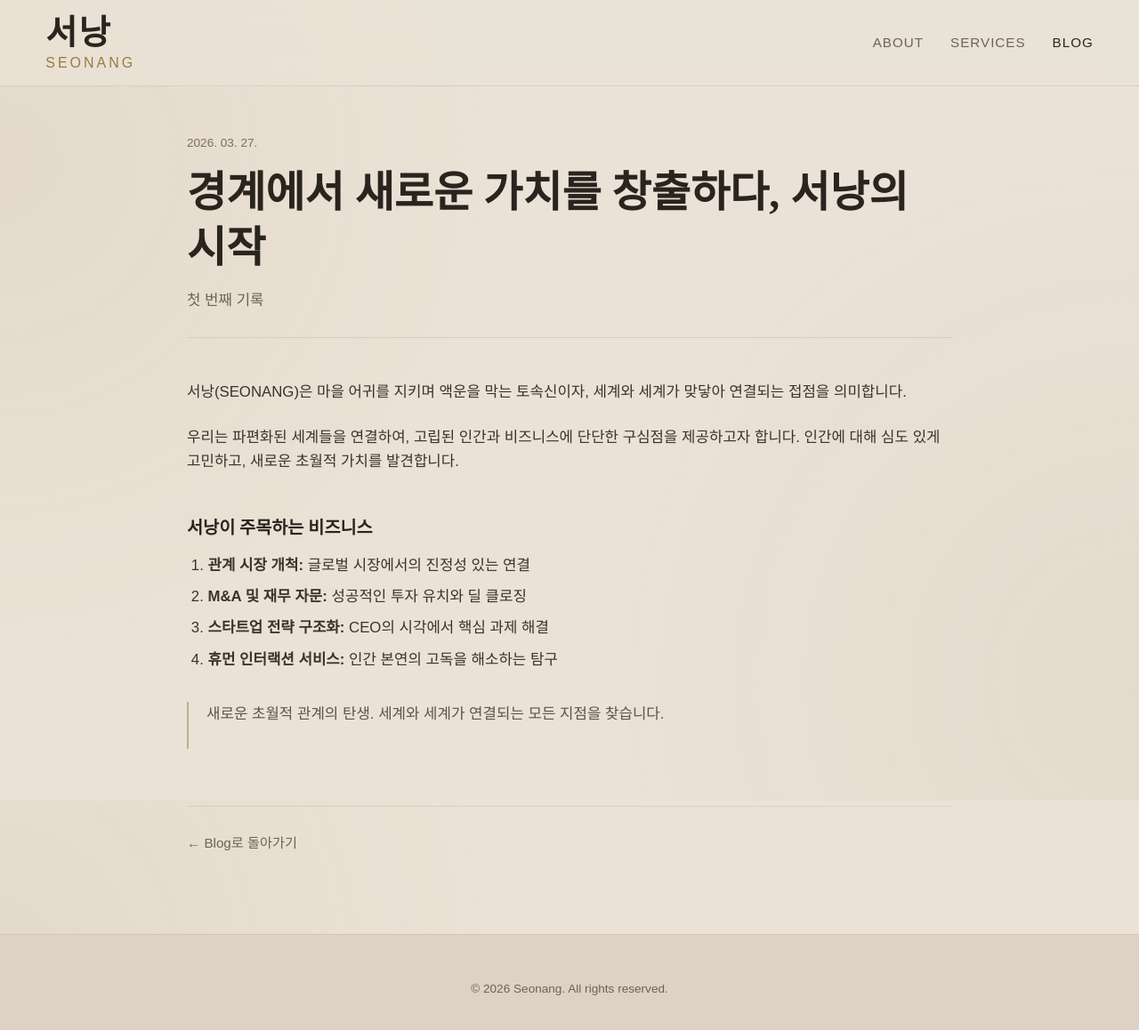
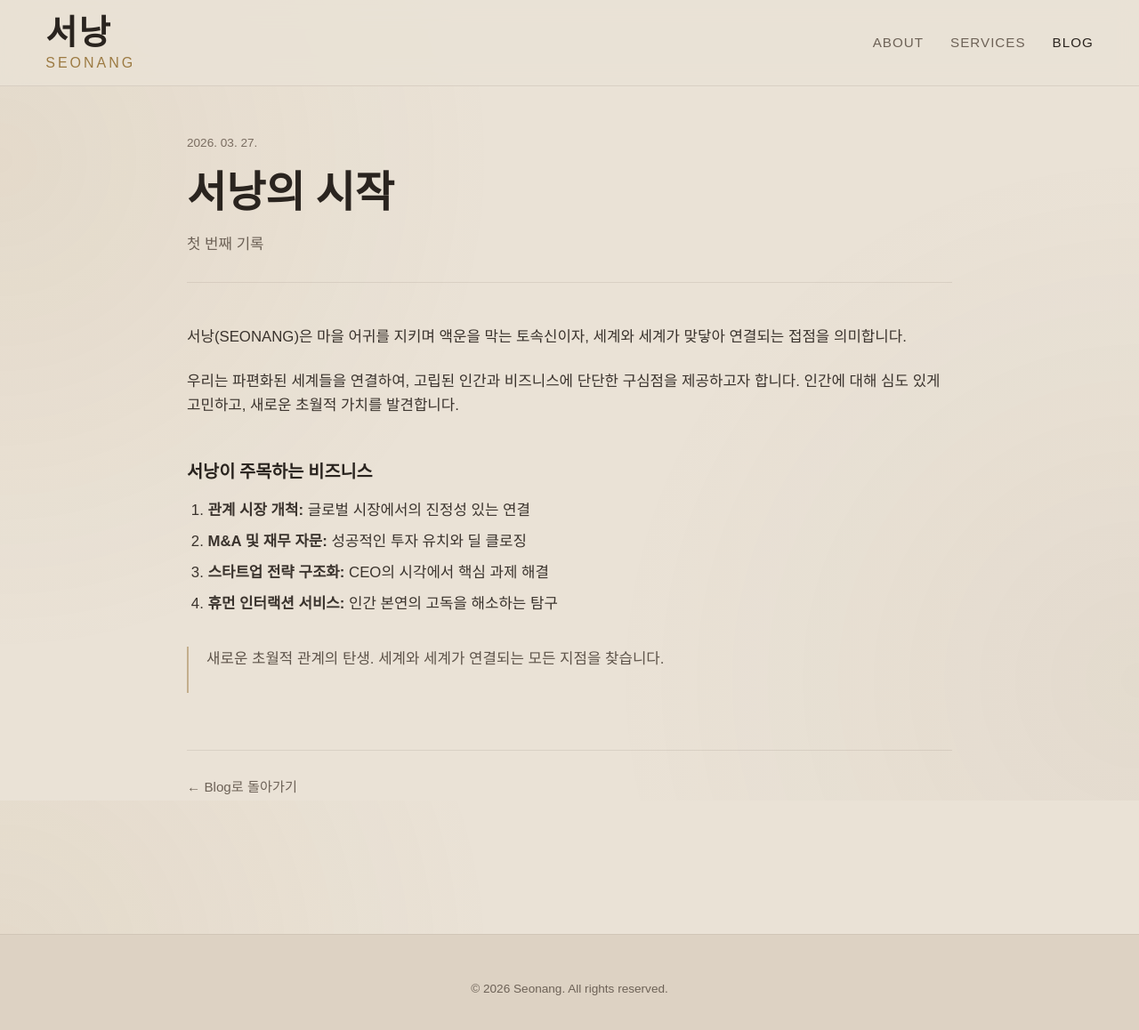
Before and after one commit to seonang/seonang.github.io, a Jekyll site: the page built from _posts/2026-03-27-first-record.md, in a window 1280 px wide and 1173 px high. Shown: the top 1158 px of the window at 89% size. Built offline with Jekyll 4.4.1, drawn with Linux system fonts in a browser that asks for light colours; some web fonts are replaced.

Commit message:
Update 2026-03-27-first-record.md

```diff
--- a/_posts/2026-03-27-first-record.md
+++ b/_posts/2026-03-27-first-record.md
@@ -1,8 +1,8 @@
 ---
 layout: post
-title: "경계에서 새로운 가치를 창출하다, 서낭의 시작"
+title: "서낭의 시작"
+description: "첫 번째 기록"
 date: 2026-03-27 13:00:00 +0900
-description: "첫 번째 기록"
 ---
 
 서낭(SEONANG)은 마을 어귀를 지키며 액운을 막는 토속신이자, 세계와 세계가 맞닿아 연결되는 접점을 의미합니다.
```
